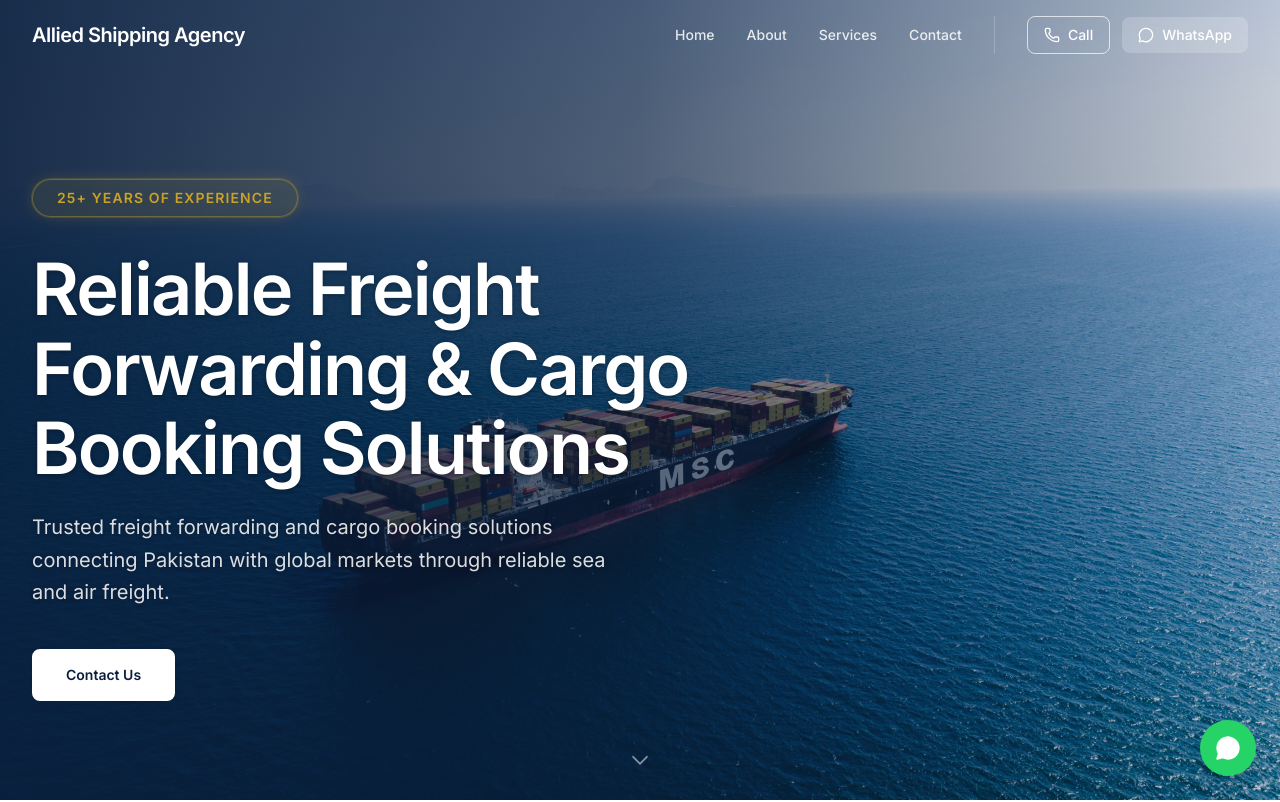
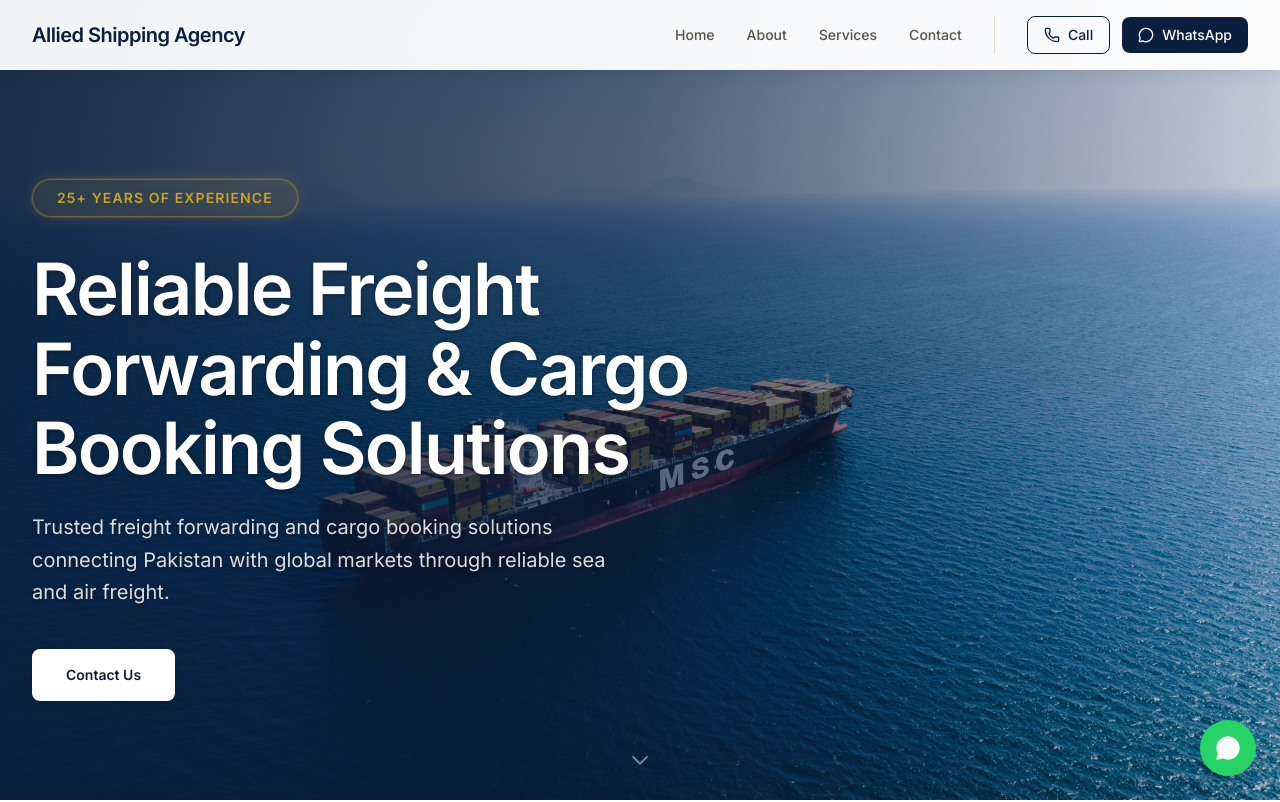
Before and after one commit to Mairaarshad19/allied-shipping-website, a Next.js app: page / in a window 1280 px wide. Shown: the top 802 px of the page. Built offline with nearby package versions, Linux system fonts and the light colour scheme.

Commit message:
Navbar changes

```diff
--- a/components/Header.tsx
+++ b/components/Header.tsx
@@ -14,18 +14,6 @@ const NAV_LINKS = [
 
 export default function Header() {
   const [menuOpen, setMenuOpen] = useState(false);
-  const [scrolled, setScrolled] = useState(false);
-  const [isHomeHero, setIsHomeHero] = useState(false);
-
-  useEffect(() => {
-    const handleScroll = () => {
-      setScrolled(window.scrollY > 80);
-    };
-    setIsHomeHero(window.location.pathname === "/");
-    handleScroll();
-    window.addEventListener("scroll", handleScroll, { passive: true });
-    return () => window.removeEventListener("scroll", handleScroll);
-  }, []);
 
   /* Lock body scroll when mobile menu is open */
   useEffect(() => {
@@ -39,58 +27,40 @@ export default function Header() {
     };
   }, [menuOpen]);
 
+  const closeMenu = () => {
+    setMenuOpen(false);
+  };
+
   return (
-    <header
-      className={`fixed top-0 left-0 right-0 z-50 transition-all duration-500 ${
-        isHomeHero && !scrolled
-          ? "bg-transparent shadow-none"
-          : "bg-white/95 backdrop-blur-md shadow-lg shadow-black/5"
-      }`}
-    >
+    <header className="fixed top-0 left-0 right-0 z-50 bg-white/95 backdrop-blur-md shadow-lg shadow-black/5">
       <Container className="flex items-center justify-between py-3 md:py-4">
-        {/* Logo — truncate on smallest screens to avoid overflow */}
+        {/* Logo */}
         <Link
           href="/"
-          className={`text-lg sm:text-xl font-semibold tracking-tight truncate max-w-[55vw] sm:max-w-none transition-colors duration-500 ${
-            isHomeHero && !scrolled ? "text-white" : "text-navy-primary"
-          }`}
+          className="text-lg sm:text-xl font-semibold tracking-tight truncate max-w-[55vw] sm:max-w-none text-navy-primary"
           aria-label="Allied Shipping Agency — Home"
         >
           Allied Shipping Agency
         </Link>
 
-        {/* Desktop nav + buttons (unchanged) */}
+        {/* Desktop nav + buttons */}
         <div className="hidden md:flex items-center gap-8">
           <nav className="flex items-center gap-8">
             {NAV_LINKS.map((link) => (
               <Link
                 key={link.href}
                 href={link.href}
-                className={`text-sm font-medium transition-colors duration-500 ${
-                  isHomeHero && !scrolled
-                    ? "text-white/85 hover:text-white"
-                    : "text-body hover:text-navy-primary"
-                }`}
+                className="text-sm font-medium text-body hover:text-navy-primary transition-colors"
               >
                 {link.label}
               </Link>
             ))}
           </nav>
 
-          <div
-            className={`flex items-center gap-3 pl-8 transition-colors duration-500 ${
-              isHomeHero && !scrolled
-                ? "border-l border-white/20"
-                : "border-l border-border"
-            }`}
-          >
+          <div className="flex items-center gap-3 pl-8 border-l border-border">
             <a
               href="tel:04236293017"
-              className={`inline-flex items-center gap-2 rounded-lg border px-4 py-2 text-sm font-medium transition-all duration-500 ${
-                isHomeHero && !scrolled
-                  ? "border-white/70 text-white hover:bg-white/15"
-                  : "border-navy-primary text-navy-primary hover:bg-navy-primary hover:text-white"
-              }`}
+              className="inline-flex items-center gap-2 rounded-lg border border-navy-primary px-4 py-2 text-sm font-medium text-navy-primary transition-all hover:bg-navy-primary hover:text-white"
             >
               <Phone size={16} />
               Call
@@ -99,11 +69,7 @@ export default function Header() {
               href="https://wa.me/923286920284"
               target="_blank"
               rel="noopener noreferrer"
-              className={`inline-flex items-center gap-2 rounded-lg px-4 py-2 text-sm font-medium text-white transition-all duration-500 ${
-                isHomeHero && !scrolled
-                  ? "bg-white/20 hover:bg-white/35"
-                  : "bg-navy-primary hover:bg-navy-secondary"
-              }`}
+              className="inline-flex items-center gap-2 rounded-lg bg-navy-primary px-4 py-2 text-sm font-medium text-white transition-all hover:bg-navy-secondary"
             >
               <MessageCircle size={16} />
               WhatsApp
@@ -115,9 +81,7 @@ export default function Header() {
         <button
           type="button"
           onClick={() => setMenuOpen((prev) => !prev)}
-          className={`md:hidden flex items-center justify-center h-10 w-10 shrink-0 transition-colors duration-500 ${
-            isHomeHero && !scrolled ? "text-white" : "text-navy-primary"
-          }`}
+          className="md:hidden flex items-center justify-center h-10 w-10 shrink-0 text-navy-primary"
           aria-label={menuOpen ? "Close menu" : "Open menu"}
           aria-expanded={menuOpen}
         >
@@ -141,7 +105,7 @@ export default function Header() {
                 <Link
                   key={link.href}
                   href={link.href}
-                  onClick={() => setMenuOpen(false)}
+                  onClick={closeMenu}
                   className="flex items-center min-h-[44px] text-base font-medium text-body transition-colors hover:text-navy-primary rounded-lg px-3 -mx-3 hover:bg-beige-warm/60"
                 >
                   {link.label}
```
Also changed, not shown: public/images/HeroImage.jpeg (added).
